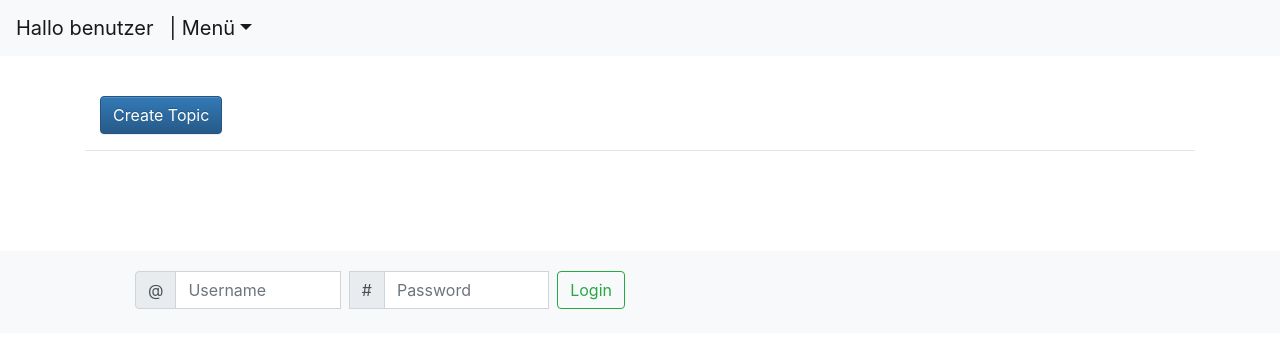
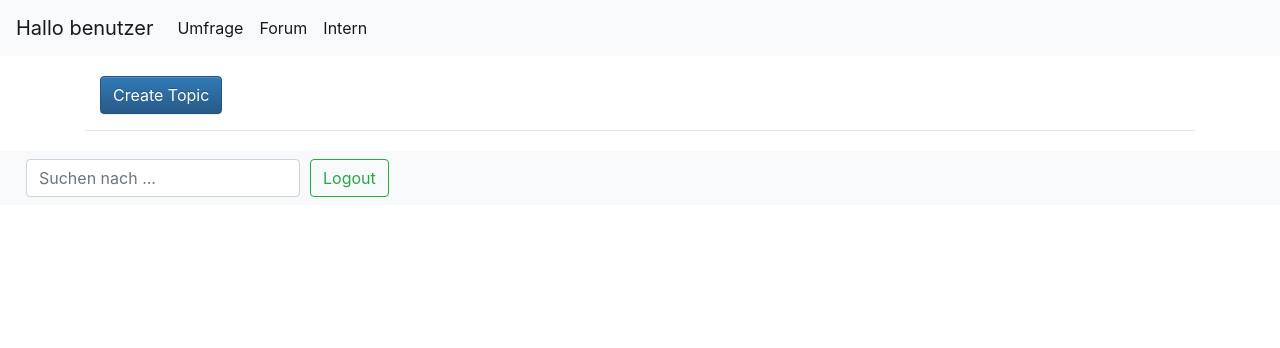
Before and after one commit to mra-sudo/micha-goes-python, a Django app: page /forum/topic/create/ in a window 1280 px wide. Shown: the top 348 px of the page. Run offline with Django 3.2, Linux system fonts and the light colour scheme; a user stored in the database is signed in; parts of the project's set-up code (start-up, migrations or seed data) failed here and were passed over; some libraries are stand-ins or nearby versions.

Commit message:
#4 - Neue Nav + Footer und Login

```diff
--- a/apps/index/templates/index/base.html
+++ b/apps/index/templates/index/base.html
@@ -7,116 +7,102 @@
     <title>Umfrageseite</title>
     <link rel="stylesheet" href="https://stackpath.bootstrapcdn.com/bootstrap/4.5.2/css/bootstrap.min.css" integrity="sha384-JcKb8q3iqJ61gNV9KGb8thSsNjpSL0n8PARn9HuZOnIxN0hoP+VmmDGMN5t9UJ0Z" crossorigin="anonymous">
     <link rel="stylesheet" href="https://maxcdn.bootstrapcdn.com/bootstrap/3.2.0/css/bootstrap-theme.min.css">
-    <style type="text/css">
-    div.weiterrunter {
-        margin-top: 40px;
-        margin-bottom: 100px;
-
-    }
-    .page-footer{
-        position: fixed;
-        padding-top: 20px;
-        background-color: #aacdcd;
-    }
-
-    .navbar {
-        background-color: #7fb5b5;
-    }
-
-    .fa-1x {
-    font-size: 1.5rem;
-    }
-    .navbar-toggler.toggler-example {
-    cursor: pointer;
-    }
-    .dark-blue-text {
-    color: #0A38F5;
-    }
-    .dark-pink-text {
-    color: #AC003A;
-    }
-    .dark-amber-text {
-    color: #ff6f00;
-    }
-    .dark-teal-text {
-    color: #004d40;
-    }
-    </style>
     {% block style %}
     {% endblock style %}
 </head>
 
 <body>
-
-
-<!--Navbar-->
-<nav class="navbar navbar-expand-lg navbar-light bg-light sticky-top">
-  <!-- Navbar brand -->
+<!-- Navbar -->
+<nav class="navbar navbar-expand-sm  navbar-light bg-light sticky-top ">
   {% if user.is_authenticated %}
     <a class="navbar-brand" href="/">Hallo {{user.username}}</a>
-  {%else%}
+  {% else %}
     <a class="navbar-brand" href="/">Micha goes Python</a>
+    <button class="btn btn-success ml-auto mr-1" data-toggle="modal" data-target="#modalLoginForm">Anmelden</button>
   {% endif %}
+    <button class="navbar-toggler" type="button" data-toggle="collapse" data-target="#navbarContent">
+        <span class="navbar-toggler-icon"></span>
+    </button>
+    <div class="collapse navbar-collapse flex-grow-0" id="navbarContent">
+        <ul class="navbar-nav text-right">
+            <li class="nav-item active">
+                <a class="nav-link" href="/poll/">Umfrage</a>
+            </li>
+            <li class="nav-item active">
+                <a class="nav-link" href="/forum/">Forum</a>
+            </li>
+            {% if user.is_authenticated %}
+             <li class="nav-item active">
+                <a class="nav-link" href="/intern/">Intern</a>
+            </li>
+            {% endif %}
+        </ul>
+    </div>
+</nav>
+<!-- Navbar -->
 
-  <ul class="nav">
-  <li class="nav-item dropdown">
-    <a class="navbar-brand dropdown-toggle" data-toggle="dropdown" href="#" role="button" aria-haspopup="true" aria-expanded="false">|  Menü</a>
-    <div class="dropdown-menu">
-      <a class="dropdown-item" href="/poll/">Umfrage</a>
-      <a class="dropdown-item" href="/forum/">Forum</a>
-      <div class="dropdown-divider"></div>
-      <div>
-        <form class="form-inline" action="{% url 'search:umfrage-suche' %}" method="post">
+<!-- Login -->
+<div class="modal fade" id="modalLoginForm" tabindex="-1" role="dialog" aria-labelledby="myModalLabel"
+  aria-hidden="true">
+  <div class="modal-dialog" role="document">
+    <div class="modal-content">
+      <div class="modal-header text-center">
+        <h4 class="modal-title w-100 font-weight-bold">Anmelden</h4>
+        <button type="button" class="close" data-dismiss="modal" aria-label="Close">
+          <span aria-hidden="true">&times;</span>
+        </button>
+      </div>
+      <form action="{% url 'user_auth:login' %}" method="post">
+      <div class="modal-body mx-3">
+        {% csrf_token %}
+        <div class="md-form mb-5">
+          <i class="fas fa-envelope prefix grey-text"></i>
+          <input type="text" id="defaultForm-email" class="form-control validate" name="username">
+          <label data-error="wrong" data-success="right" for="defaultForm-email">Nutzername</label>
+        </div>
+        <div class="md-form mb-4">
+          <i class="fas fa-lock prefix grey-text"></i>
+          <input type="password" id="defaultForm-pass" class="form-control validate" name="password">
+          <label data-error="wrong" data-success="right" for="defaultForm-pass">Password</label>
+        </div>
+      </div>
+      <div class="modal-footer d-flex justify-content-center">
+        <button class="btn btn-default">Login</button>
+      </div>
+      </form>
+    </div>
+  </div>
+</div>
+<!--
+<div class="text-center">
+  <a href="" class="btn btn-default btn-rounded mb-4" data-toggle="modal" data-target="#modalLoginForm">Launch
+    Modal Login Form</a>
+</div>-->
+<!-- Login -->
+
+<div class="container" style="margin-top:20px; margin-bottom:20px;">
+  {% block content %}
+  {% endblock content %}
+</div>
+
+<!-- Footer -->
+<nav class="navbar navbar-expand-sm navbar-light bg-light">
+
+    <form class="form-inline" action="{% url 'search:umfrage-suche' %}" method="post">
         {% csrf_token %}
         <input class="form-control" style="margin-left:10px; margin-right:10px;" type="search" name="search" placeholder="Suchen nach ..." aria-label="Search">
         <button class="btn btn-outline-success my-2 my-sm-0" style="display: none;" type="submit">Go</button>
-        </form>
-      </div>
-      {% if user.is_authenticated %}
-        <div class="dropdown-divider"></div>
-        <a class="dropdown-item" href="/intern/">Intern</a>
-      {% endif %}
-    </div>
-  </li>
-  </ul>
-
+    </form>
+    {% if user.is_authenticated %}
+    <form class="form-inline my-2 my-lg-0" action="{% url 'user_auth:logout' %}" method="post">
+        {% csrf_token %}
+        <button class="btn btn-outline-success my-2 my-sm-0" type="submit">Logout</button>
+    </form>
+    {% endif %}
 </nav>
 
-    <div class="container weiterrunter">
-      {% block content %}
-      {% endblock content %}
-    </div>
 
-<!-- Footer -->
-<footer class="page-footer bg-light position-sticky">
-  <!-- Footer Elements -->
-  <div class="container">
-    <!--Grid row-->
-    <div class="row">
-      <!--Grid column-->
-      <div class="col-md-6 mb-4">
-        <form class="form-inline" style="margin-left: 50px;" action="{% url 'user_auth:login' %}" method="post">
-          {% csrf_token %}
-          <div class="input-group">
-            <div class="input-group-prepend">
-              <span class="input-group-text" id="basic-addon1">@</span>
-            </div>
-            <input type="text" class="form-control" placeholder="Username" name="username" aria-label="Username" aria-describedby="basic-addon1" style="margin-right: 8px;">
-            <div class="input-group-prepend">
-              <span class="input-group-text" id="basic-addon2">#</span>
-            </div>
-            <input type="text" class="form-control" placeholder="Password" name="password" aria-label="Password" aria-describedby="basic-addon2" style="margin-right: 8px;">
-              <button class="btn btn-outline-success my-2 my-sm-0" type="submit">Login</button>
-          </div>
-        </form>
-      </div>
-      <!--Grid column-->
-    </div>
-    <!--Grid row-->
-  </div>
-  <!-- Footer Elements -->
-</footer>
-<!-- Footer -->
+
 
     <script src="https://code.jquery.com/jquery-3.5.1.slim.min.js" integrity="sha384-DfXdz2htPH0lsSSs5nCTpuj/zy4C+OGpamoFVy38MVBnE+IbbVYUew+OrCXaRkfj" crossorigin="anonymous"></script>
     <script src="https://cdn.jsdelivr.net/npm/popper.js@1.16.1/dist/umd/popper.min.js" integrity="sha384-9/reFTGAW83EW2RDu2S0VKaIzap3H66lZH81PoYlFhbGU+6BZp6G7niu735Sk7lN" crossorigin="anonymous"></script>
```
Also changed, not shown: db.sqlite3.
